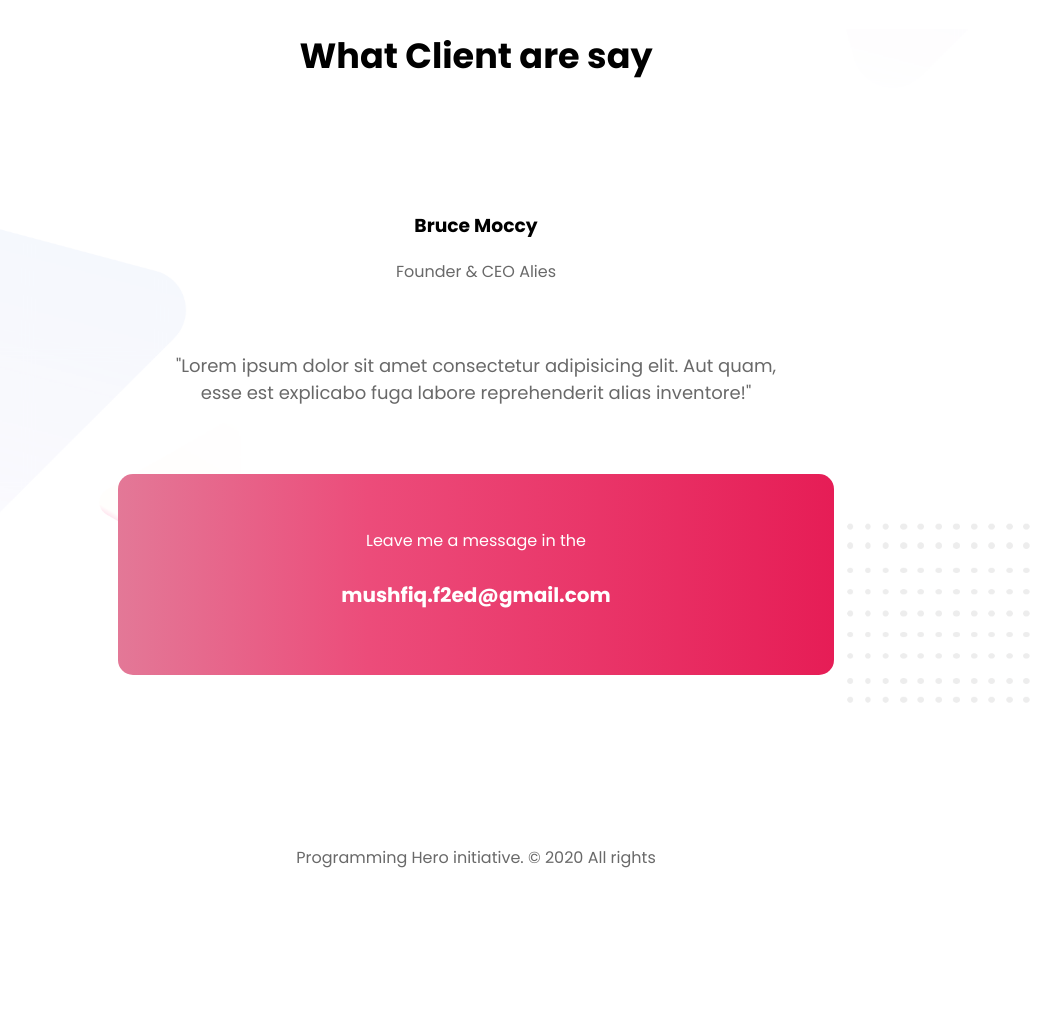
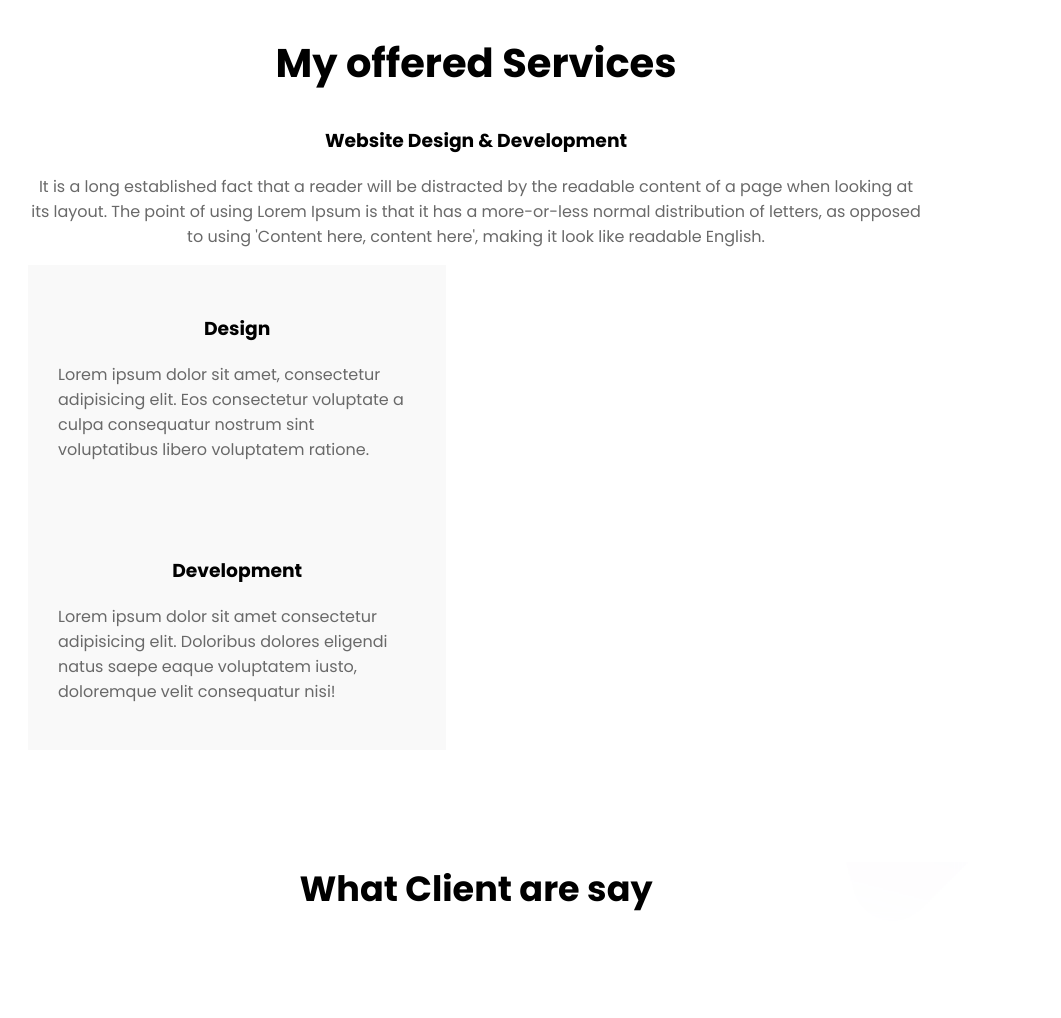
Before and after one commit to mosfiqurrahman07/personal-website-mosfiqur, a plain HTML site: page index.html in a window 1280 px wide. Shown: the part 2400-3418 px from the top of the page, without its empty margins (164-1225 px from the left). Before the commit the page ends 3286 px from the top, so only its background shows below. Drawn offline with Linux system fonts and the light colour scheme.

Commit message:
service add

```diff
--- a/index.html
+++ b/index.html
@@ -42,7 +42,21 @@
             </div>
         </div>
     </section>
-
+    <section id="service">
+        <h1 class="text-center">My offered Services</h1>
+        <h3 class="text-center">Website Design & Development</h3>
+        <p class="text-center">It is a long established fact that a reader will be distracted by the readable content of a page when looking at its layout. The point of using Lorem Ipsum is that it has a more-or-less normal distribution of letters, as opposed to using 'Content here, content here', making it look like readable English. </p>
+        <div class="service-item">
+            <div class="item design">
+                <h3 class="text-center">Design</h3>
+                <p>Lorem ipsum dolor sit amet, consectetur adipisicing elit. Eos consectetur voluptate a culpa consequatur nostrum sint voluptatibus libero voluptatem ratione.</p>
+            </div>
+            <div class="item">
+                <h3 class="text-center">Development</h3>
+                <p>Lorem ipsum dolor sit amet consectetur adipisicing elit. Doloribus dolores eligendi natus saepe eaque voluptatem iusto, doloremque velit consequatur nisi!</p>
+            </div>
+        </div>
+    </section>
 
     <!----------CLIENT AREA SECTION-------------->
     <section class="footer-bg">
--- a/style.css
+++ b/style.css
@@ -76,10 +76,22 @@ section{
     width: 80%;
     margin: auto;
 }
-
-
-
-
+#service{
+    width: 70%;
+    margin: auto;
+}
+.text-center{
+    text-align: center;
+}
+.item{
+    width: 40%;
+    float: left;
+    padding: 30px;
+    background-color: #f9f9f9;
+}
+.design{
+    margin-right: 8%;
+}
 .footer-bg{
     background-image: url("images/footer-bg.png");
     background-repeat: no-repeat;
```
